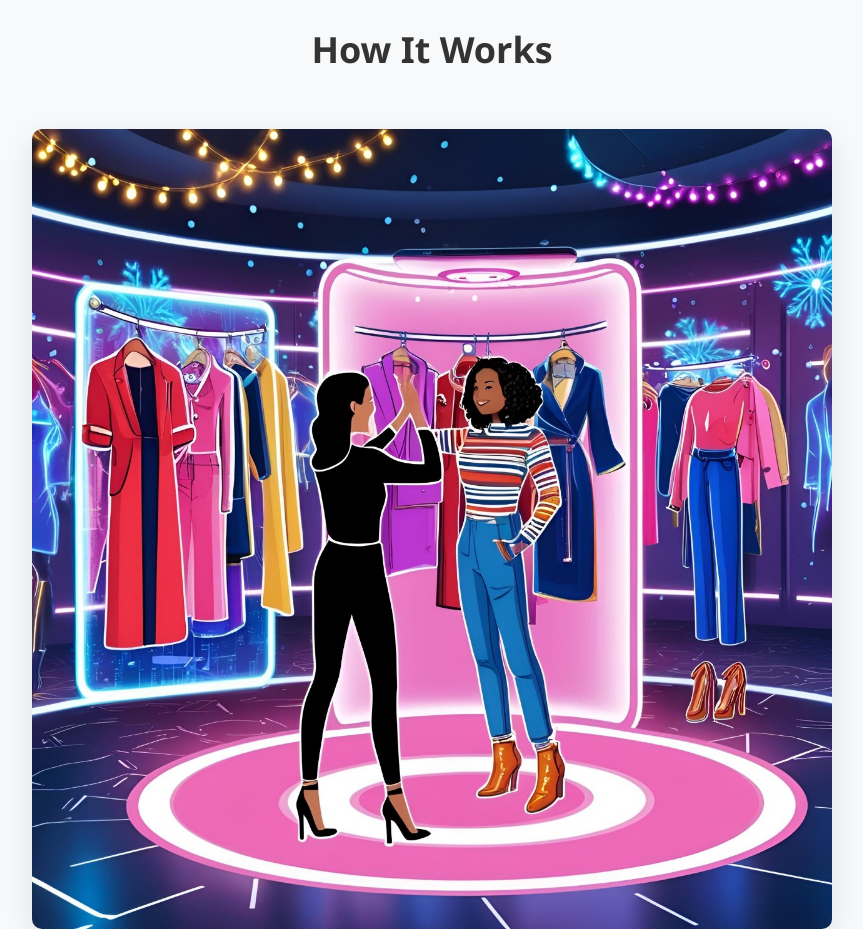
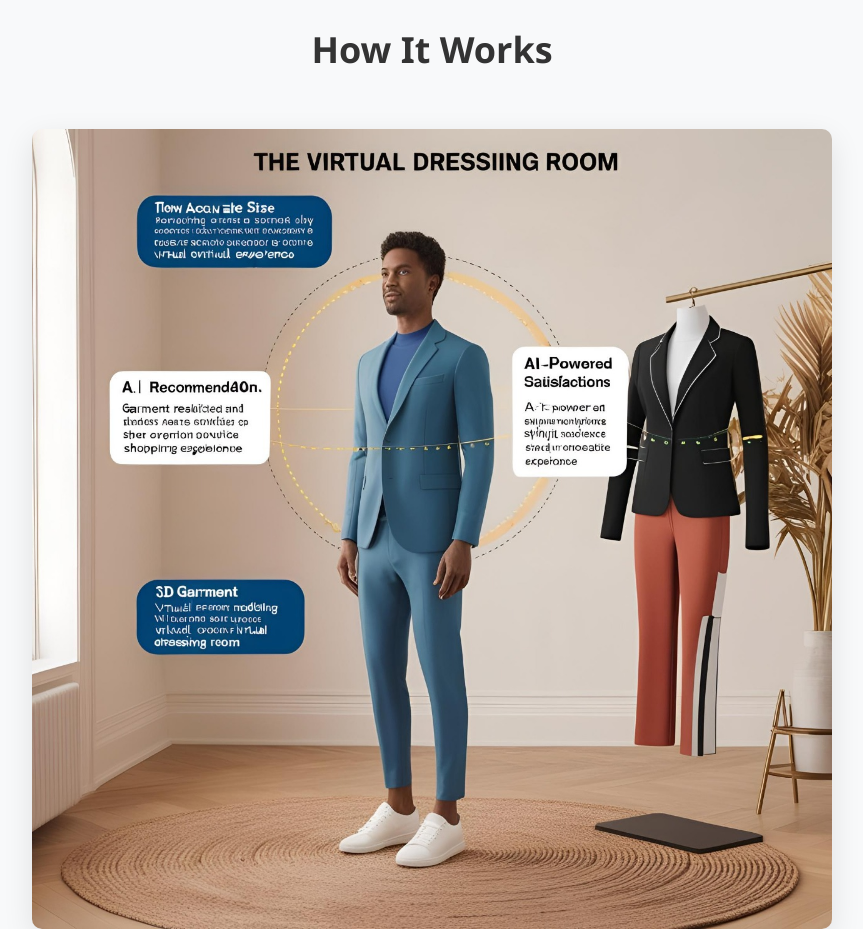
Before and after one commit to Bhakaresuraj/Project-Virtual-Dressin-g-Room-, a website: page index.html in a window 1280 px wide. Shown: the part 1400-2329 px from the top of the page, without its empty margins (208-1071 px from the left). Drawn offline with Linux system fonts and the light colour scheme.

Commit message:
added photo

```diff
--- a/index.html
+++ b/index.html
@@ -69,7 +69,7 @@
             <h2>How It Works</h2>
             <div class="demo-container">
                 <div class="demo-video">
-                    <img src="for_how_it_works.jpg" alt="Demo GIF" id="demo-gif">
+                    <img src="front_image.jpg" alt="Demo GIF" id="demo-gif">
                 </div>
                 <div class="demo-steps">
                     <div class="step">
--- a/script.js
+++ b/script.js
@@ -90,8 +90,8 @@ document.addEventListener('DOMContentLoaded', function() {
     const demoImage = document.getElementById('demo-gif');
     if (demoImage) {
         // In a real implementation, you would replace these with actual image URLs
-        const staticImage = 'https://placehold.co/800x450';
-        const gifImage = 'https://placehold.co/800x450'; // This would be a GIF in reality
+        const staticImage = 'front_image.jpg';
+        const gifImage = 'front_image.jpg'; // This would be a GIF in reality
 
         demoImage.addEventListener('mouseenter', function() {
             this.src = gifImage;
```
Also changed, not shown: front_image.jpg (renamed from images/front_image.jpg).
